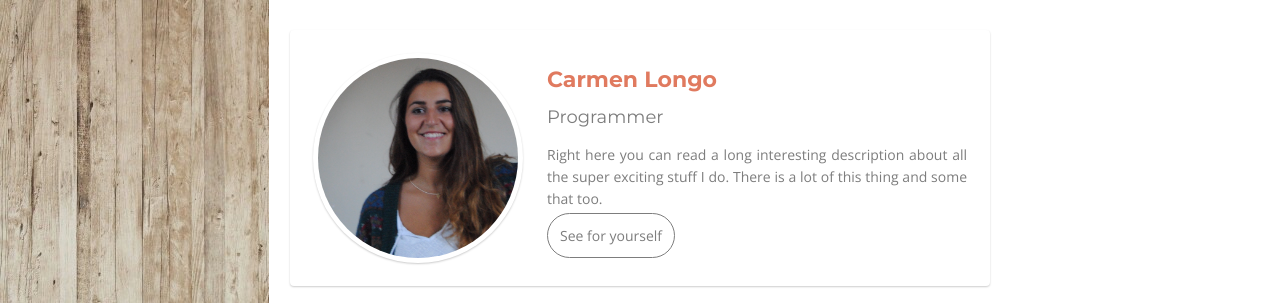
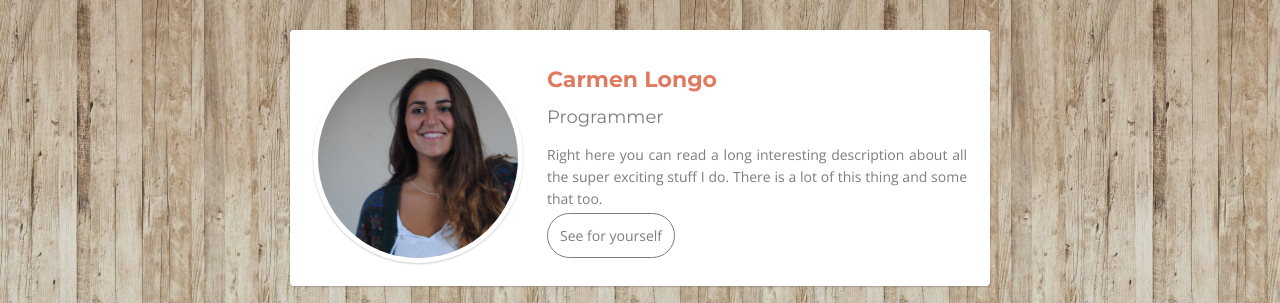
Before and after one commit to carmenlongo/profile, a plain HTML site: page index.html in a window 1280 px wide. Shown: the top 303 px of the page. Drawn offline with nearby package versions, Linux system fonts and the light colour scheme.

Commit message:
Update style.css

```diff
--- a/style.css
+++ b/style.css
@@ -2,8 +2,7 @@
 
 body{
   background-image: url("images/WOOD.JPG");
-  background-repeat: repeat-x;
-  background-repeat: repeat-y;
+  background-repeat: repeat;
   font-family: 'Open Sans', sans-serif;
   font-weight: 300;
   color:  #7d7d7d;
```
